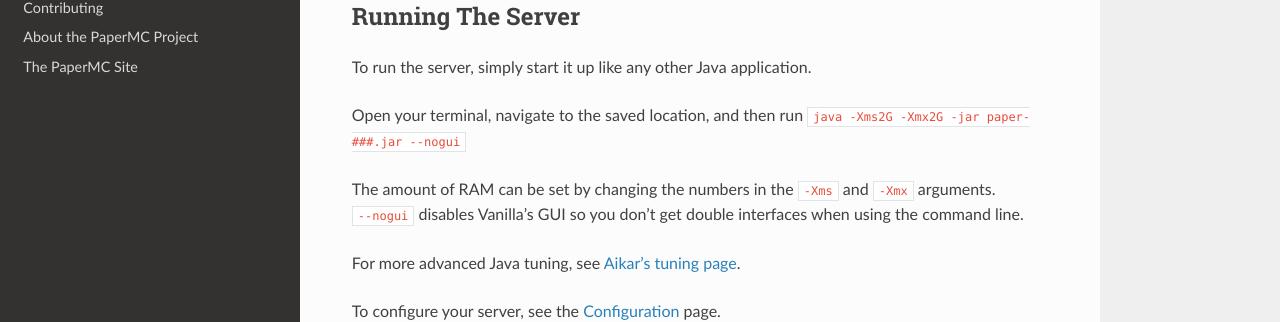
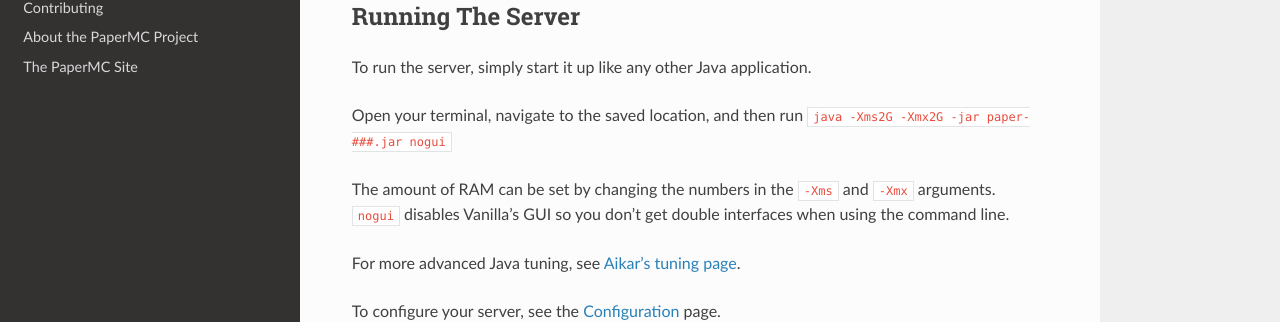
Before and after one commit to PaperMC/PaperDocs, a Sphinx documentation site: the page built from source/server/getting-started.rst, in a window 1280 px wide and 900 px high, scrolled down 702 px. Shown: the part 258-580 px from the top of the window. Built offline with Sphinx 7.4.7 and the Read the Docs theme 2.0.0, drawn with Linux system fonts in a browser that asks for light colours.

```diff
--- a/source/server/getting-started.rst
+++ b/source/server/getting-started.rst
@@ -41,10 +41,10 @@ Running The Server
 To run the server, simply start it up like any other Java application.
 
 Open your terminal, navigate to the saved location, and then run
-``java -Xms2G -Xmx2G -jar paper-###.jar --nogui``
+``java -Xms2G -Xmx2G -jar paper-###.jar nogui``
 
 | The amount of RAM can be set by changing the numbers in the ``-Xms`` and ``-Xmx`` arguments.
-| ``--nogui`` disables Vanilla's GUI so you don't get double interfaces when using the command line.
+| ``nogui`` disables Vanilla's GUI so you don't get double interfaces when using the command line.
 
 For more advanced Java tuning, see `Aikar's tuning page <https://mcflags.emc.gs>`_.
 
```
